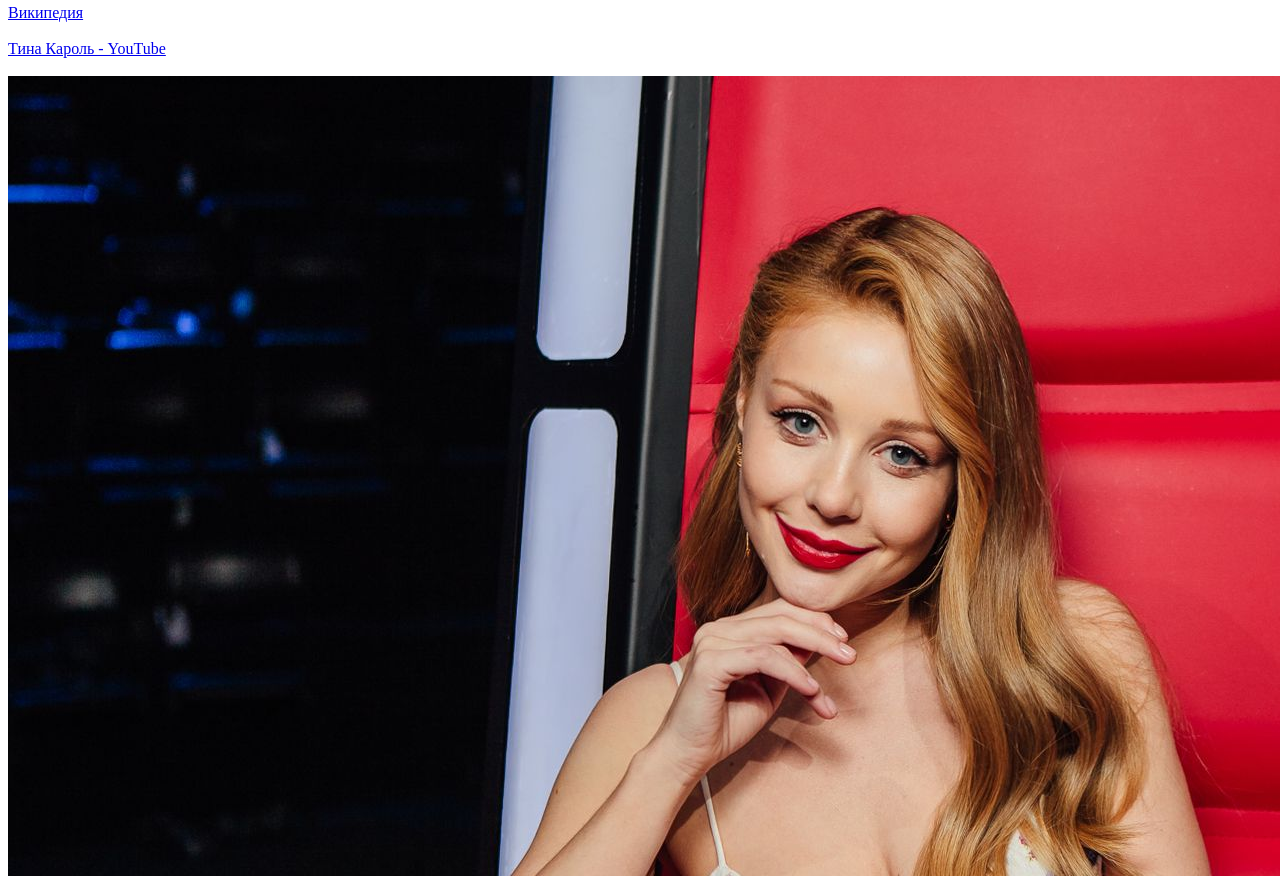
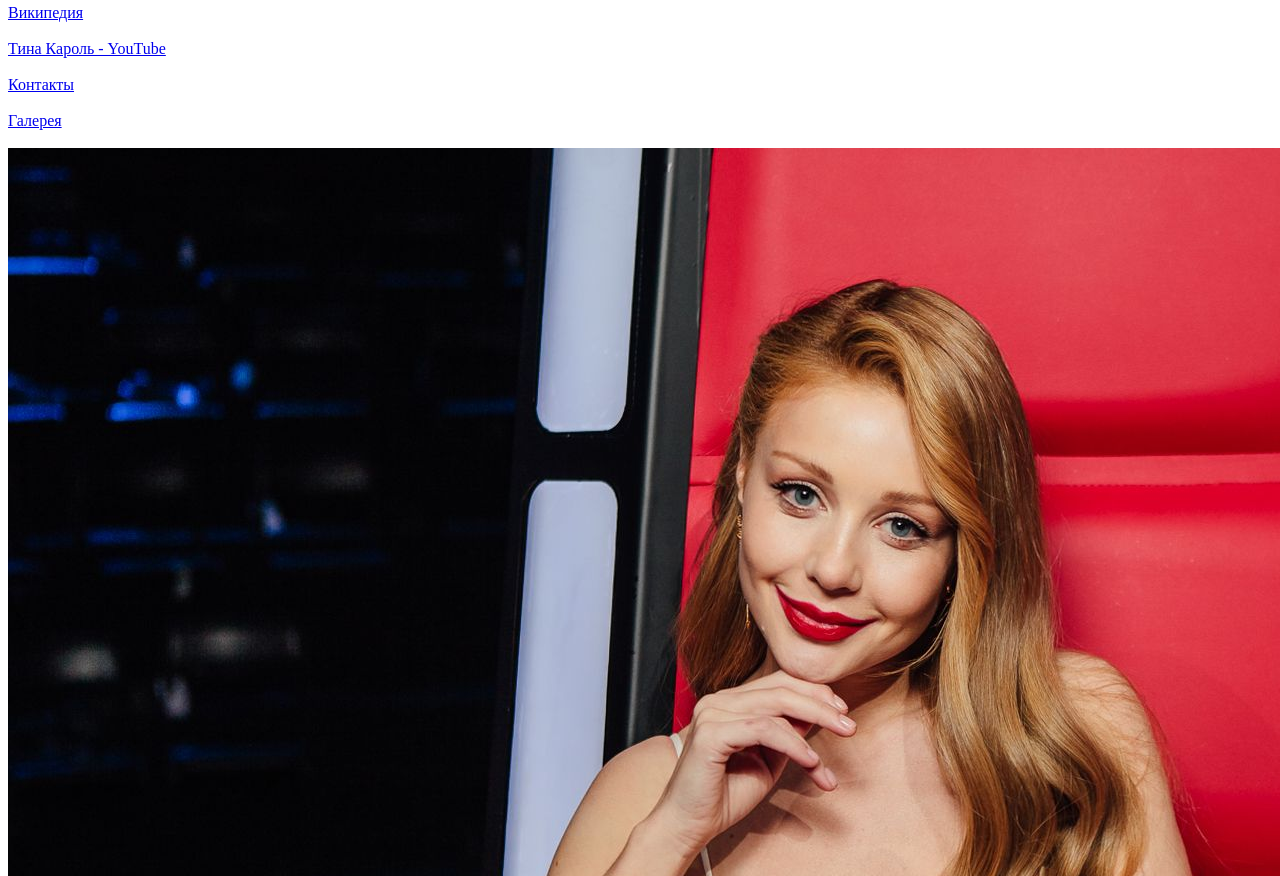
Before and after one commit to oleksandrgo/hillel_12_10_2022, a plain HTML site: page HW 12/index.html in a window 1280 px wide. Shown: the part 921-1797 px from the top of the page. Drawn offline with Linux system fonts and the light colour scheme.

Commit message:
HW12/index.html

```diff
--- a/HW 12/index.html
+++ b/HW 12/index.html
@@ -25,6 +25,10 @@
 	    <br><br>
 	    <a href="https://www.youtube.com/channel/UCoV61u5mQvubNi7hJibZh5w">Тина Кароль - YouTube</a>
 	    <br><br>
+	    <a href="file:///Users/touch/Desktop/git_homework/hillel_12_10_2022/HW%2012/pages:contact.html">Контакты</a>
+	    <br><br>
+	    <a href="file:///Users/touch/Desktop/git_homework/hillel_12_10_2022/HW%2012/pages:gallery.html">Галерея</a>
+		<br><br>
 	    <img src="img/tina2.jpeg">
 	    	<h3>Ранние годы</h3>
 	    	<p>
```
Also changed, not shown: 2 other files.
